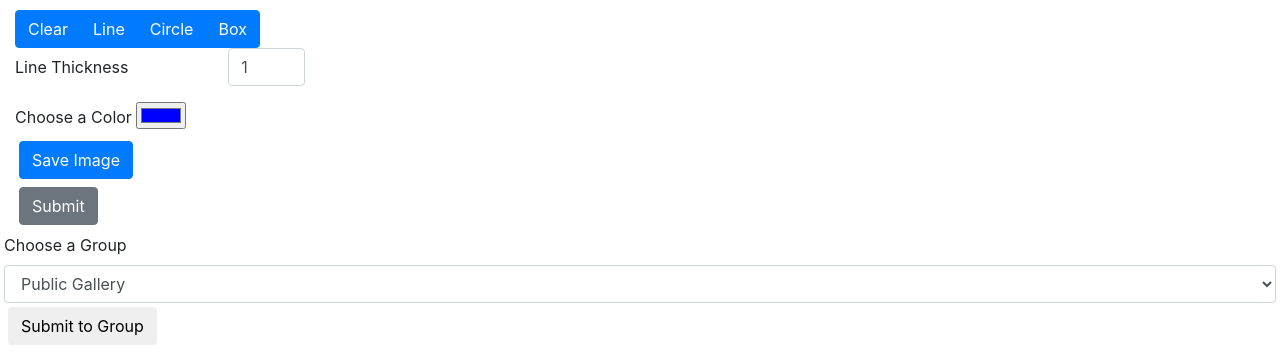
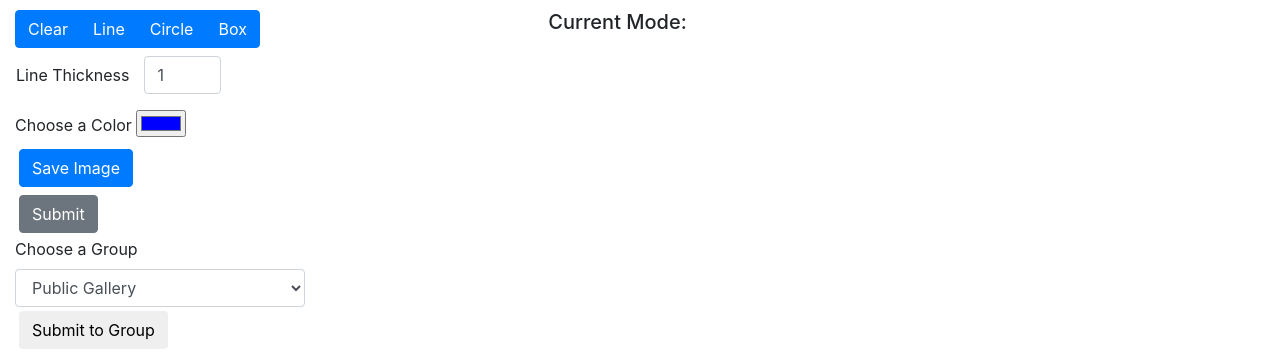
Before and after one commit to VinnyLin72/nentindoe, a Flask app: template nentindoe/templates/mainDraw.html in a window 1280 px wide. Shown: the part 662-1015 px from the top of the page. Run offline with Flask 2, Linux system fonts and the light colour scheme; the template is opened without the code that fills it, so the values that code supplies are empty; some libraries are stand-ins or nearby versions.

Commit message:
added mode update

```diff
--- a/nentindoe/static/draw.js
+++ b/nentindoe/static/draw.js
@@ -8,6 +8,7 @@ var stroke = document.getElementById("strokewidth");
 var maincolor = document.getElementById("colorp");
 var imgurl = document.getElementById("imgurl");
 var imgurl2 = document.getElementById("imgurl2");
+var curMode = document.getElementById("curMode");
 
 //for box methods
 var startx = 0;
@@ -18,6 +19,8 @@ var endy = 0;
 var mouseDown = false;
 var mode = "draw";
 var thickness = 1;
+var lastx = 0
+var lasty = 0
 
 // fxn driving the drawing
 var driver = function(e) {
@@ -25,19 +28,25 @@ var driver = function(e) {
         if (e.type == "mousedown") {
             mouseDown = true;
             draw.beginPath();
+            draw.lineCap="round";
             draw.fillStyle = maincolor.value; //makes blue
             draw.strokeStyle = maincolor.value;
             draw.lineTo(e.offsetX, e.offsetY);
             draw.stroke;
             draw.fill();
+            lastx = e.offsetX
+            lasty = e.offsetY
         }
         else if (e.type == "mousemove" && mouseDown) {
+            draw.lineCap="round";
             draw.fillStyle = maincolor.value; //makes color
             draw.strokeStyle = maincolor.value;
+            draw.moveTo(lastx, lasty);
             draw.lineTo(e.offsetX, e.offsetY);
-	    draw.moveTo(e.offsetX, e.offsetY);
             draw.stroke();
             draw.fill();
+            lastx = e.offsetX
+            lasty = e.offsetY
         }
         else {
             mouseDown = false;
@@ -89,6 +98,10 @@ board.addEventListener("mousedown", driver);
 board.addEventListener("mousemove", driver);
 board.addEventListener("mouseup", driver);
 
+
+var updateMode = function(mode) {
+    curMode.innerHTML=mode;
+}
 // clear fxn
 var clear = function() {
     draw.clearRect(0, 0, board.width, board.height);
@@ -100,12 +113,15 @@ wipe.addEventListener("click", clear);
 //line fxn
 var zip = function() {
     if (mode != "line") {
+
         mode = "line";
         draw.beginPath();
     }
     else {
         mode = "draw";
+
     }
+    updateMode(mode);
 }
 
 line.addEventListener("mousedown", zip);
@@ -119,6 +135,7 @@ var round = function() {
     else {
         mode = "draw";
     }
+    updateMode(mode);
 }
 
 circle.addEventListener("mousedown", round);
@@ -132,6 +149,7 @@ var square = function() {
     else {
         mode = "draw";
     }
+    updateMode(mode);
 }
 
 box.addEventListener("mousedown", square);
--- a/nentindoe/templates/mainDraw.html
+++ b/nentindoe/templates/mainDraw.html
@@ -15,9 +15,7 @@
             <div class="float-center mt-5">
                 <div class="input-group" id="import">
                     <label class="custom-file-label" for="import">Upload an image (Modify for 600x900)</label>
-                    <!-- <div class="input-group-prepend">
-                        <span class="input-group-text" id="inputGroupFileAddon01">Upload</span>
-                    </div> -->
+                </div>
                 <div class="custom-file">
                     <input type="file" class="custom-file-input" id="upImg" name="button"></input>
                 </div>
@@ -28,19 +26,25 @@
     </div>
 </div>
 
-</div>
-
 
 <div class="container-fluid">
+    <div class="row">
+        <div class="col-5">
             <div class="btn-group">
                 <button type="button" name="button" id="clear" class="btn btn-primary"> Clear </button>
                 <button type="button" name="button" id="line" class="btn btn-primary"> Line </button>
                 <button type="button" name="button" id="circle" class="btn btn-primary"> Circle </button>
                 <button type="button" name="button" id="box" class="btn btn-primary"> Box </button>
+            </div>
+        </div>
+        <div class="col-2">
+            <h5>Current Mode: <span class="label label-default" id="curMode"></span></h5>
+        </div>
+    </div>
 
-    </div>
-    <div class="form-group row">
-        <label for="strokewidth" class="col-2 col-form-label">Line Thickness</label>
+
+    <div class="form-group row mt-2">
+        <label for="strokewidth" class="col-form-label ml-3">Line Thickness</label>
         <div class="col-1">
             <input class="form-control" type="number" value="1" id="strokewidth">
         </div>
@@ -55,23 +59,18 @@
     <button type="button" name="button" class="btn btn-primary m-1" onclick="downloadImage()"> Save Image</button>
 
     <div class="row">
-
         <div class="col-1">
             <form action="/save" method="post">
                 <input type="hidden" name="imgurl" value="" id="imgurl"/>
                 <button type="submit" name="submit" class="btn btn-secondary m-1"> Submit</button>
             </form>
         </div>
-
-        </div>
     </div>
 
-
-
     <form action="/saveToGroup" method="post">
-        <div class="row m-1">
+        <div class="row">
+            <div class="col-3">
                 <label for="groups">Choose a Group</label>
-
                 <select class="form-control" id="groups" name="groups">
                     <option value="publicGal">Public Gallery</option>
                     {% for g in myGroups %}
@@ -81,6 +80,7 @@
                 <input type="hidden" name="imgurl2" value="" id="imgurl2"/>
                 <button class="btn m-1" type="submit" name="submit"> Submit to Group</button>
             </div>
+        </div>
     </form>
 </div>
 
```
Lines whose indentation alone changed are shown as unchanged.
